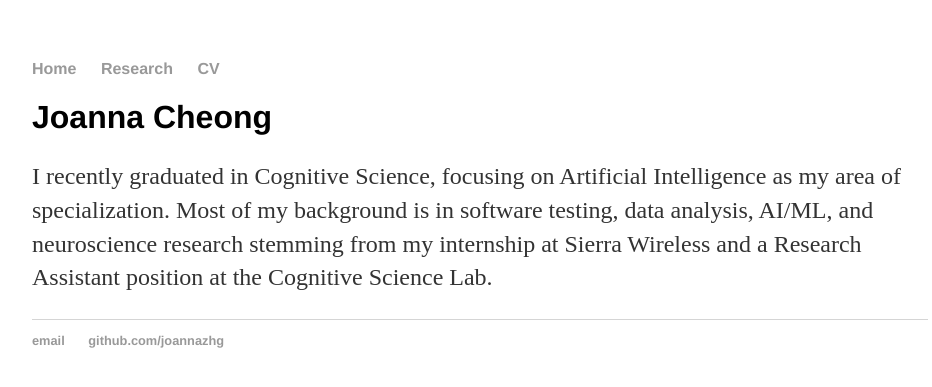
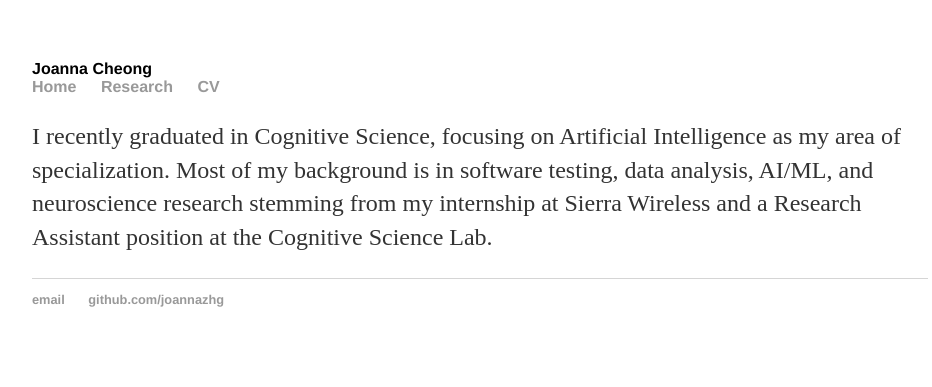
Before and after one commit to joannazhg/joannazhg.github.io, a Jekyll site: the page index.html, which Jekyll copies as it is, in a window 1280 px wide. Shown: the top 387 px of the page, without its empty margins (160-1092 px from the left). Built offline with Jekyll 4.4.1, drawn with Linux system fonts in a browser that asks for light colours.

Commit message:
Update index.html

```diff
--- a/index.html
+++ b/index.html
@@ -8,6 +8,7 @@
 	<body>
 		<nav>
     		<ul>
+			<div class="name">Joanna Cheong</div>
         		<li><a href="/">Home</a></li>
 			<li><a href="/Research">Research</a></li>
         		<li><a href="/cv">CV</a></li>
```
Also changed, not shown: other parts of index.html (+0 -1 lines).
